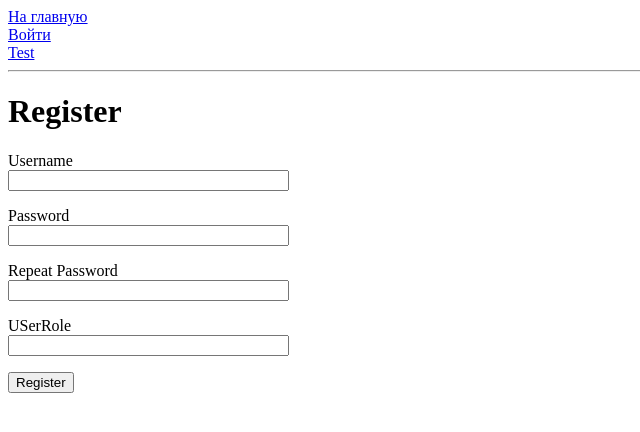
After one commit to user-is-absinthe/screen_flask, a Flask app: page /register in a window 1280 px wide. The commit adds this page. Shown: the top 432 px of the page, without its empty margins (0-640 px from the left). Run offline with Flask 2, Linux system fonts and the light colour scheme.

Commit message:
Добавлена регистрация.

```diff
--- a/app.py
+++ b/app.py
@@ -26,10 +26,12 @@ from models import Attribute
 
 from pages import login
 from pages import test_page
+from pages import register
 
 # название файла импорта, название переменной, к которой присваиваем Blueprint
 app.register_blueprint(test_page.test_blueprint)
 app.register_blueprint(login.login_blueprint)
+app.register_blueprint(register.register_blueprint)
 
 
 @app.route('/')
--- a/forms.py
+++ b/forms.py
@@ -1,6 +1,7 @@
 from flask_wtf import FlaskForm
 from wtforms import StringField, PasswordField, BooleanField, SubmitField
-from wtforms.validators import DataRequired
+from wtforms.validators import DataRequired, ValidationError, EqualTo
+from models import User
 
 
 class LoginForm(FlaskForm):
@@ -8,3 +9,17 @@ class LoginForm(FlaskForm):
     password = PasswordField('Password', validators=[DataRequired()])
     remember_me = BooleanField('Remember Me')
     submit = SubmitField('Sign In')
+
+
+class RegistrationForm(FlaskForm):
+    username = StringField('Username', validators=[DataRequired()])
+    password = PasswordField('Password', validators=[DataRequired()])
+    password2 = PasswordField(
+        'Repeat Password', validators=[DataRequired(), EqualTo('password')])
+    user_role = StringField('USerRole', validators=[DataRequired()])
+    submit = SubmitField('Register')
+
+    def validate_username(self, username):
+        user = User.query.filter_by(username=username.data).first()
+        if user is not None:
+            raise ValidationError('Please use a different username.')
--- a/pages/login.py
+++ b/pages/login.py
@@ -41,4 +41,4 @@ def login_page():
 @login_blueprint.route('/logout')
 def logout_page():
     logout_user()
-    return redirect(url_for('hello_world'))
+    return redirect(url_for('login'))
--- /dev/null
+++ b/pages/register.py
@@ -0,0 +1,44 @@
+from app import database
+from forms import RegistrationForm
+
+from flask import Blueprint
+from flask import render_template
+from flask import flash
+from flask import redirect
+from flask import url_for
+from flask_login import current_user
+
+from models import User
+
+# from pages import login
+
+
+register_blueprint = Blueprint(
+    'register',
+    __name__,
+    template_folder='templates'
+)
+
+
+@register_blueprint.route('/register', methods=['GET', 'POST'])
+def register():
+    if current_user.is_authenticated:
+        return redirect(url_for('index'))
+    form = RegistrationForm()
+    if form.validate_on_submit():
+        user = User(
+            username=form.username.data,
+            user_role=form.user_role.data,
+            user_rating=0
+        )
+        user.set_password(form.password.data)
+        # user.username = form.username.data
+        # user.set_password(form.password.data)
+        # user.user_role = form.user_role.data
+        # user.user_rating = 0
+
+        database.session.add(user)
+        database.session.commit()
+        flash('Congratulations, user add')
+        return redirect(url_for('login.login_page'))
+    return render_template('register.html', title='Register', form=form)
--- a/templates/index.html
+++ b/templates/index.html
@@ -2,4 +2,5 @@
 
 {% block content %}
     <h1>Just start.</h1>
+    <p>New User? <a href="{{ url_for('register.register') }}">Click to Register!</a></p>
 {% endblock %}
--- /dev/null
+++ b/templates/register.html
@@ -0,0 +1,37 @@
+{% extends "base.html" %}
+
+{% block content %}
+    <h1>Register</h1>
+    <form action="" method="post">
+        {{ form.hidden_tag() }}
+        <p>
+            {{ form.username.label }}<br>
+            {{ form.username(size=32) }}<br>
+            {% for error in form.username.errors %}
+            <span style="color: red;">[{{ error }}]</span>
+            {% endfor %}
+        </p>
+        <p>
+            {{ form.password.label }}<br>
+            {{ form.password(size=32) }}<br>
+            {% for error in form.password.errors %}
+            <span style="color: red;">[{{ error }}]</span>
+            {% endfor %}
+        </p>
+        <p>
+            {{ form.password2.label }}<br>
+            {{ form.password2(size=32) }}<br>
+            {% for error in form.password2.errors %}
+            <span style="color: red;">[{{ error }}]</span>
+            {% endfor %}
+        </p>
+        <p>
+            {{ form.user_role.label }}<br>
+            {{ form.user_role(size=32) }}<br>
+            {% for error in form.user_role.errors %}
+            <span style="color: red;">[{{ error }}]</span>
+            {% endfor %}
+        </p>
+        <p>{{ form.submit() }}</p>
+    </form>
+{% endblock %}
```
Also changed, not shown: models.py (+8 -5 lines), data/[old] app.db (added), data/app.db.
